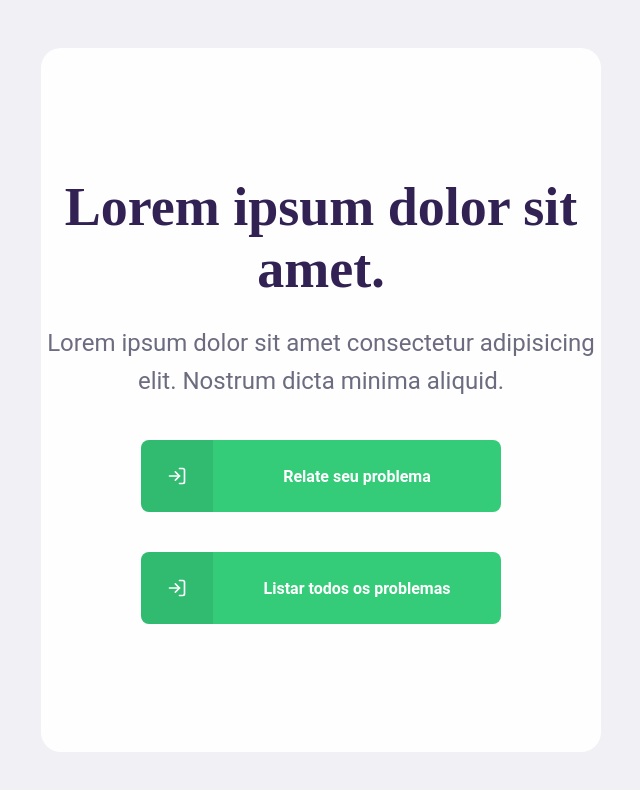
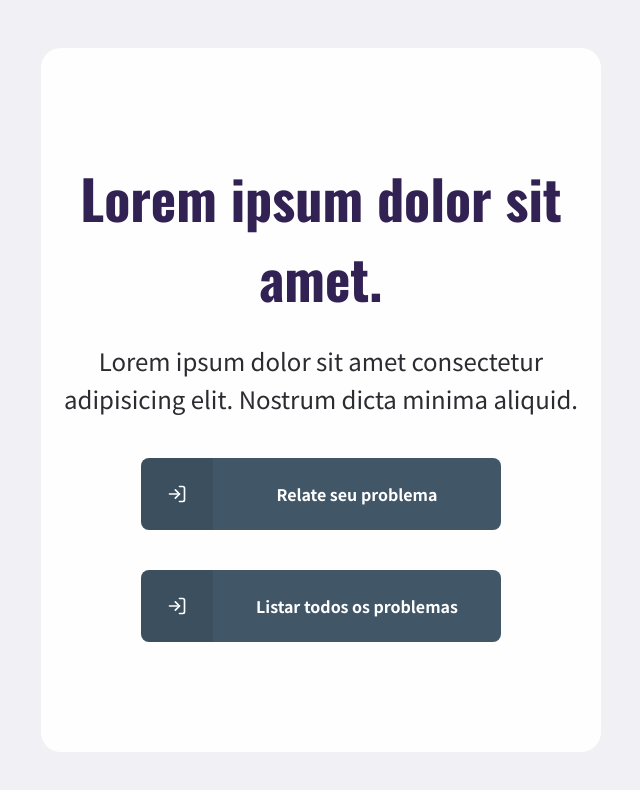
Before and after one commit to SaLandini/trucker-safer, a React (Create React App) app in the folder web/: page / in a window 1280 px wide. Shown: the top 790 px of the page, without its empty margins (319-959 px from the left). Built offline with nearby package versions, Linux system fonts and the light colour scheme; the HTML template or start-up script is replaced by a standard one.

Commit message:
Changing the color and the font-family in App.css

```diff
--- a/web/src/App.css
+++ b/web/src/App.css
@@ -1,7 +1,7 @@
 :root {
-    --primary-color: #34CB79;
+    --primary-color: #031f36c0;
     --title-color: #322153;
-    --text-color: #6C6C80;
+    --text-color: #2c2c30;
   }
 
   * {
@@ -17,10 +17,13 @@
   }
 
   body, input, button {
-    font-family: Roboto, Arial, Helvetica, sans-serif;
+    font-family: 'Noto Sans KR', sans-serif;
   }
 
   h1, h2, h3, h4, h5, h6 {
     color: var(--title-color);
-    font-family: Ubuntu;
+    font-family: 'Oswald', sans-serif;
   }
+  p {
+    font-family: 'Noto Sans KR', sans-serif;
+  }
```
